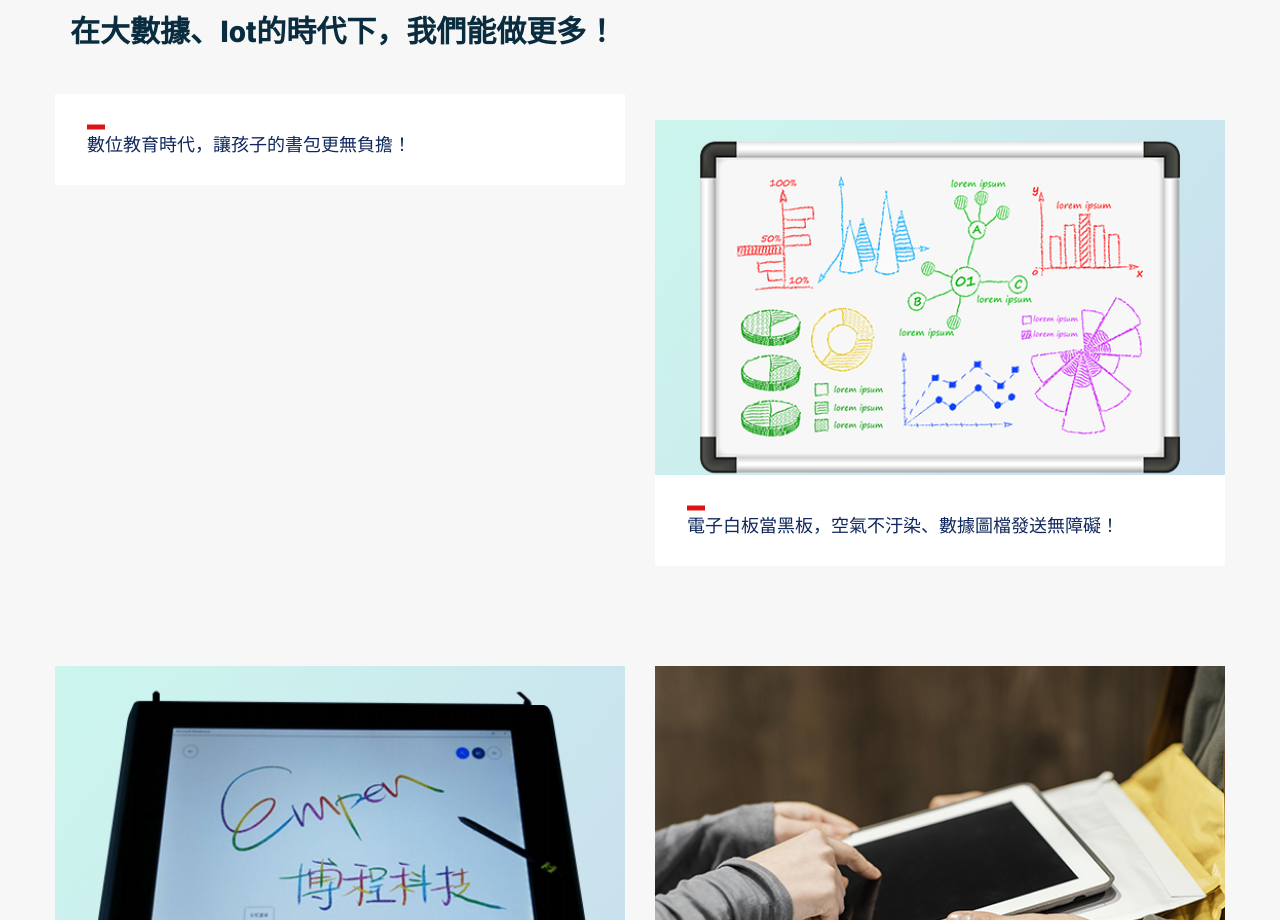
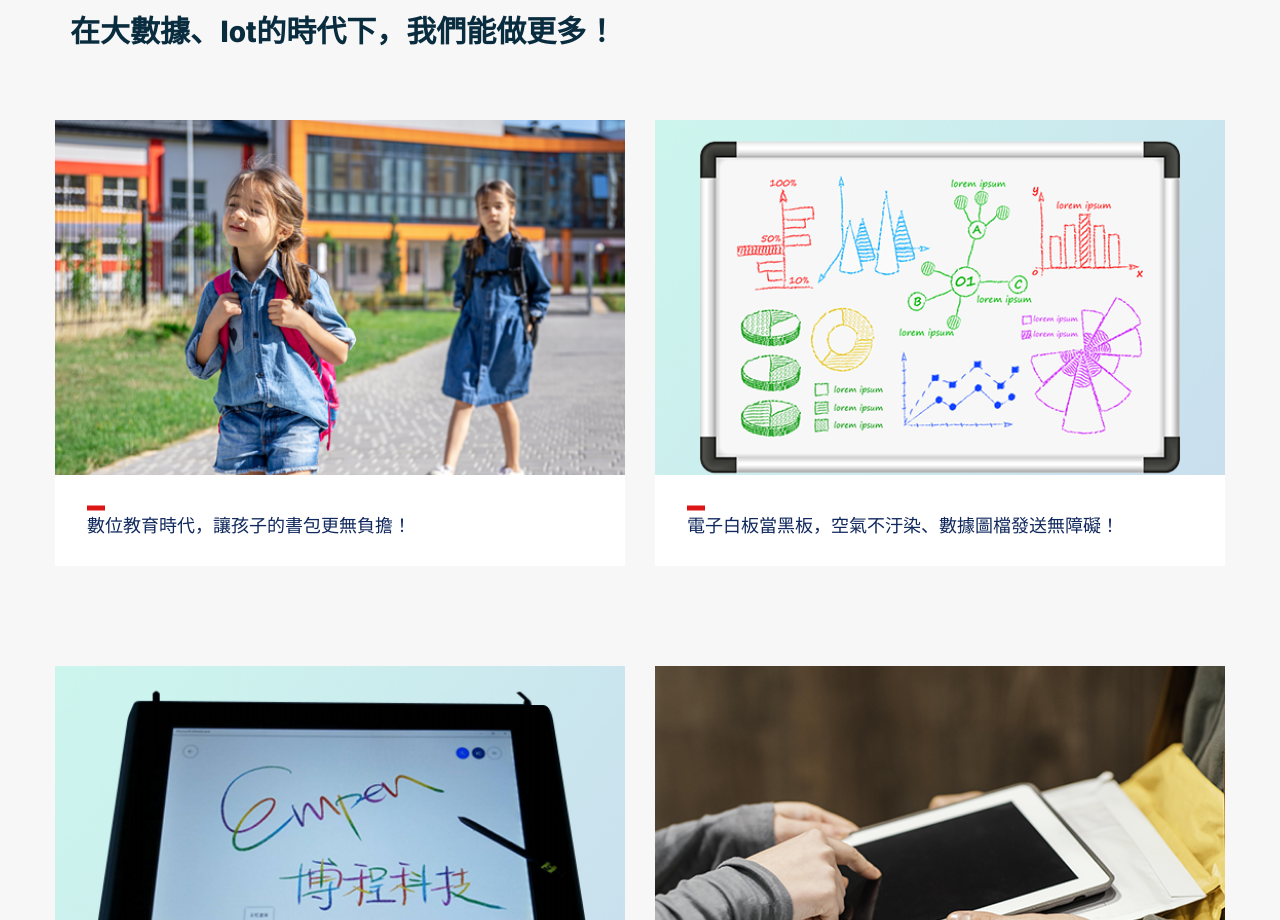
Before and after one commit to evelynLee/empen, a plain HTML site: page index.html in a window 1280 px wide. Shown: the part 907-1827 px from the top of the page. Drawn offline with Linux system fonts and the light colour scheme.

Commit message:
Homepage

```diff
--- a/index.html
+++ b/index.html
@@ -169,7 +169,7 @@
                     <div class="col-lg-6 col-md-6 col-sm-10">
                         <div class="single-services mb-100 wow slideInLeft">
                             <div class="services-img">
-                                <img src="" alt="">
+                                <img src="assets/img/gallery/features1.png" alt="">
                             </div>
                             <div class="services-caption">
                                 <span></span>
```
